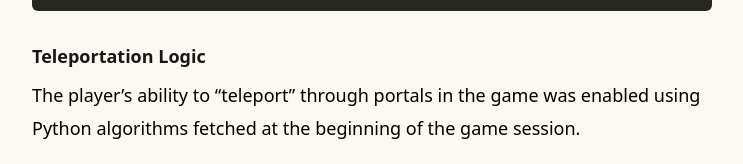
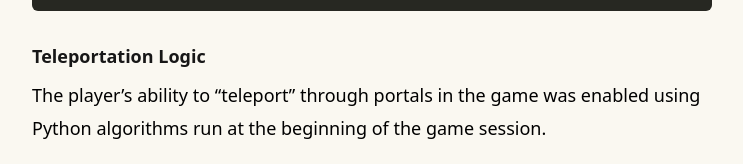
Before and after one commit to emberlzhang/emberlzhang.github.io, a plain HTML site: page post/dungeons-portals/index.html in a window 1280 px wide. Shown: the part 5246-5410 px from the top of the page, without its empty margins (268-1011 px from the left). Drawn offline with Linux system fonts and the light colour scheme.

Commit message:
fix another typo

```diff
--- a/post/dungeons-portals/index.html
+++ b/post/dungeons-portals/index.html
@@ -426,7 +426,7 @@ Overview Each round of the game, the player chooses a dungeon to enter, then tri
 </span></span><span style="display:flex;"><span>    }
 </span></span><span style="display:flex;"><span>}
 </span></span></code></pre></div><h4 id="teleportation-logic">Teleportation Logic</h4>
-<p>The player&rsquo;s ability to &ldquo;teleport&rdquo; through portals in the game was enabled using Python algorithms fetched at the beginning of the game session.</p>
+<p>The player&rsquo;s ability to &ldquo;teleport&rdquo; through portals in the game was enabled using Python algorithms run at the beginning of the game session.</p>
 <ol>
 <li>The <strong>portal_generator</strong> algorithm randomly generates portal-to-portal connections in the form of integer key-value pairs.</li>
 </ol>
```
